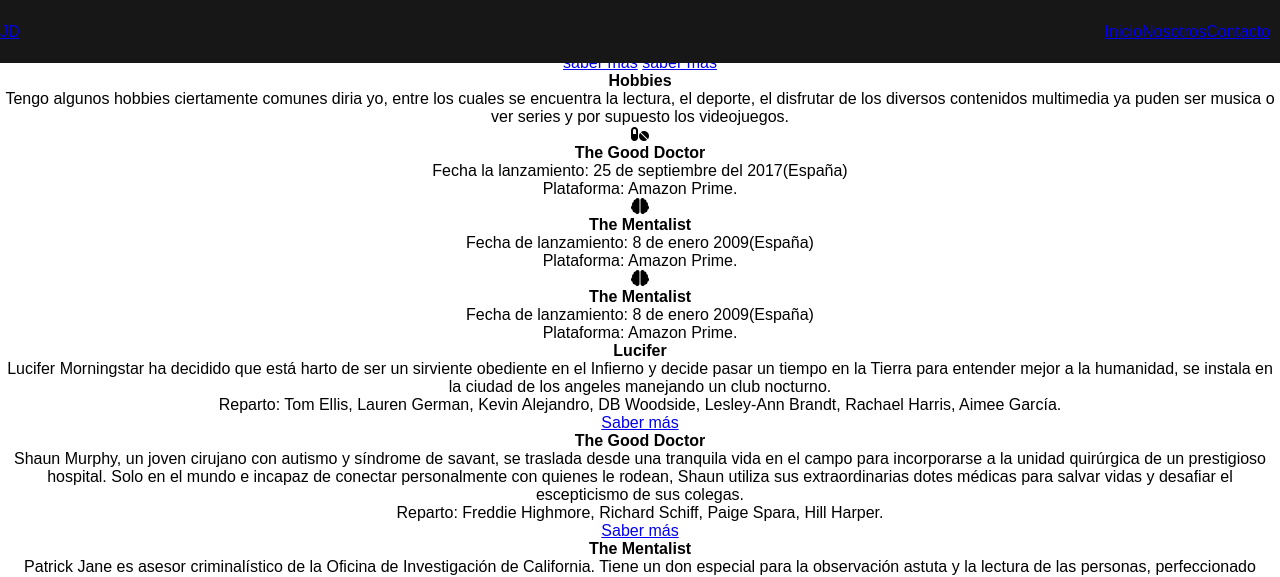
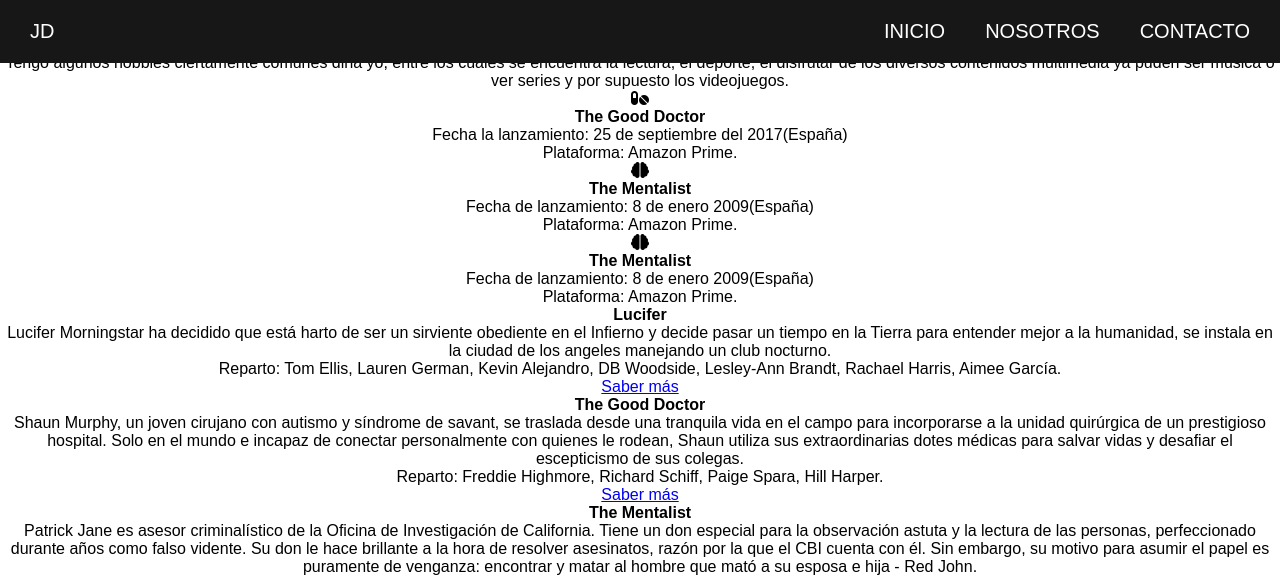
Before and after one commit to JesusAP02/pagina_jesus, a plain HTML site: page index.html in a window 1280 px wide. Shown: the top 577 px of the page. Drawn offline with Linux system fonts and the light colour scheme.

Commit message:
cm18 se mejoro la barra de navegacion

```diff
--- a/style.css
+++ b/style.css
@@ -26,3 +26,34 @@ body {
     display: flex;
     margin-right: 10px;
 }
+
+.logo {
+    margin-left: 30px;
+}
+
+.logo a {
+    text-decoration: none;
+    color: #fff;
+    text-transform: uppercase;
+    font-size: 20px;
+}
+
+.navbar a {
+    display: block;
+    padding: 23px 20px;
+    color: #fff;
+    text-decoration: none;
+    text-transform: uppercase;
+    font-size: 20px;
+}
+
+.navbar a:hover {
+    background: #3f3f3f;
+}
+
+.header {
+    display: flex;
+    justify-content: center;
+    align-items: center;
+
+}
```
